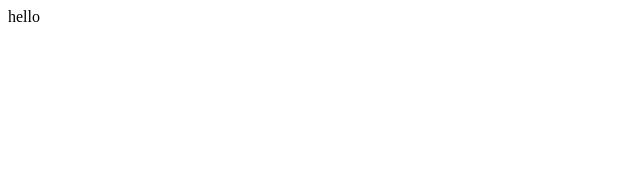
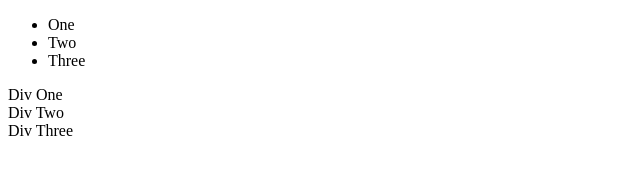
Before and after one commit to dfhhgh/javascript, a plain HTML site: page index.html in a window 1280 px wide. Shown: the whole page, without its empty margins (0-640 px from the left). Drawn offline with Linux system fonts and the light colour scheme.

```diff
--- a/index.html
+++ b/index.html
@@ -9,7 +9,17 @@
         </title>
     </head>
     <body>
-        <div id="Hello">hello</div>
+       <ul>
+<li class="active">One</li>
+<li>Two</li>
+<li>Three</li>
+</ul>
+<div class="content">
+<div>Div One</div>
+<div>Div Two</div>
+<div>Div Three</div>
+</div>
+
         <script src="main.js">
 
         </script>
```
Also changed, not shown: main.js (+27 -0 lines).
